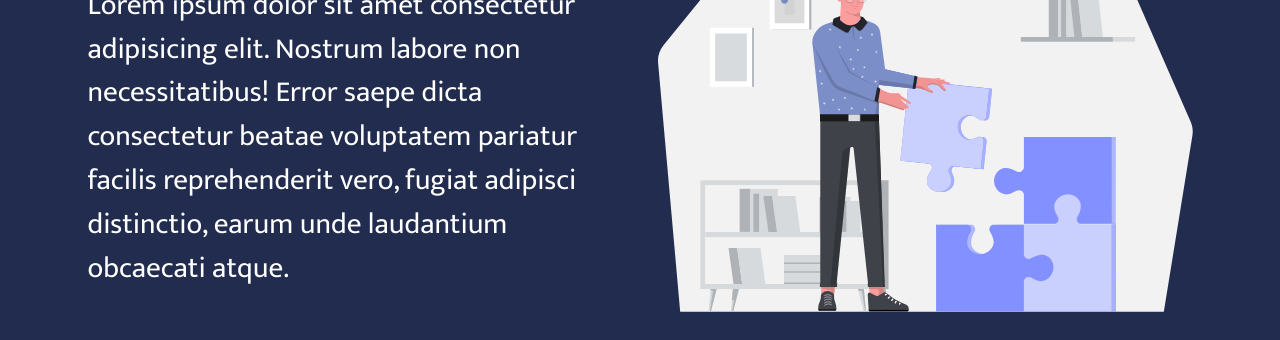
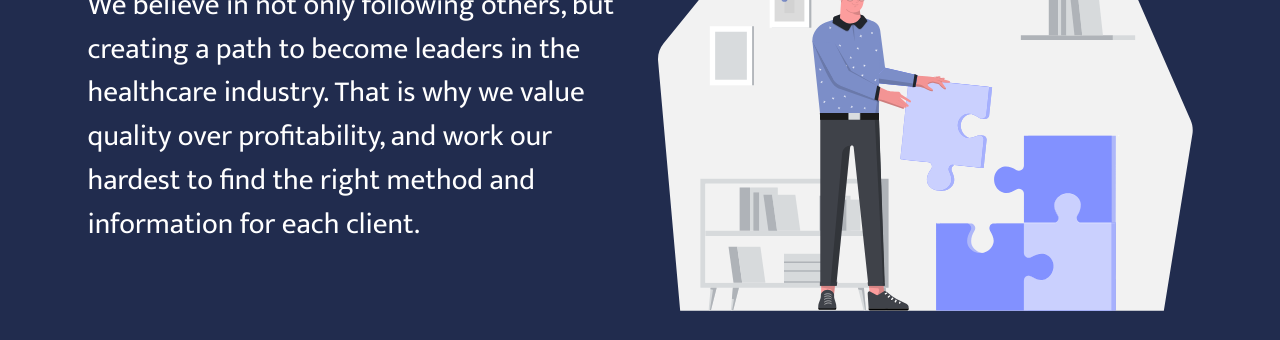
Before and after one commit to Justinjp126/distinguishedCommunicationsWebsite, a website: page about.html in a window 1280 px wide. Shown: the part 176-516 px from the top of the page. Drawn offline with nearby package versions, Linux system fonts and the light colour scheme; some packages are replaced by stand-ins of ours; a script that the page names is missing.

Commit message:
added about text

```diff
--- a/about.html
+++ b/about.html
@@ -67,10 +67,7 @@
           <div class="col-lg-6 col-md-6 col-sm-12">
             <h2 class="about__title">Our Story</h2>
             <p class="about__text">
-              Lorem ipsum dolor sit amet consectetur adipisicing elit. Nostrum
-              labore non necessitatibus! Error saepe dicta consectetur beatae
-              voluptatem pariatur facilis reprehenderit vero, fugiat adipisci
-              distinctio, earum unde laudantium obcaecati atque.
+              We believe in not only following others, but creating a path to become leaders in the healthcare industry. That is why we value quality over profitability, and work our hardest to find the right method and information for each client.
             </p>
           </div>
           <div class="col-lg-6 col-md-6 my-auto">
```
